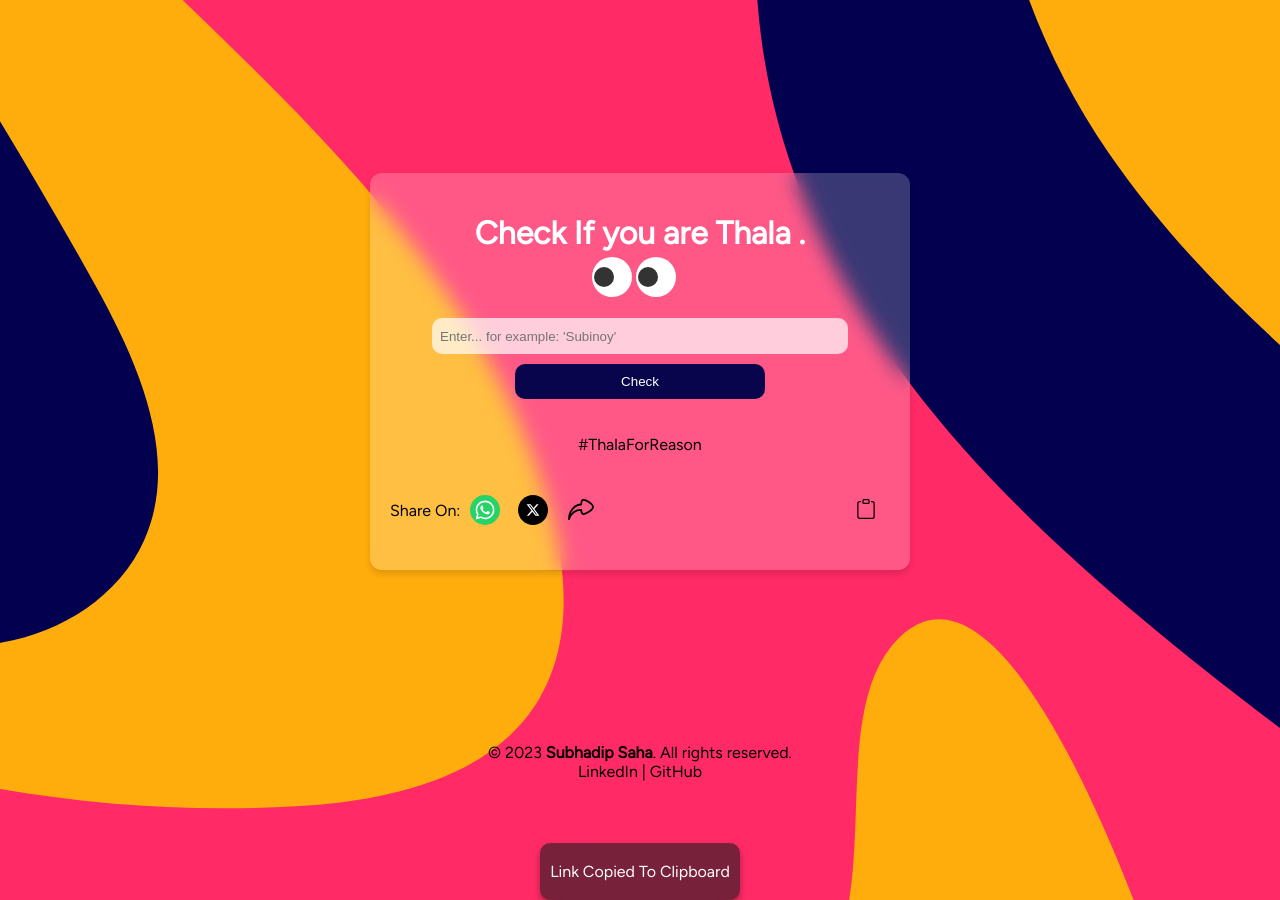
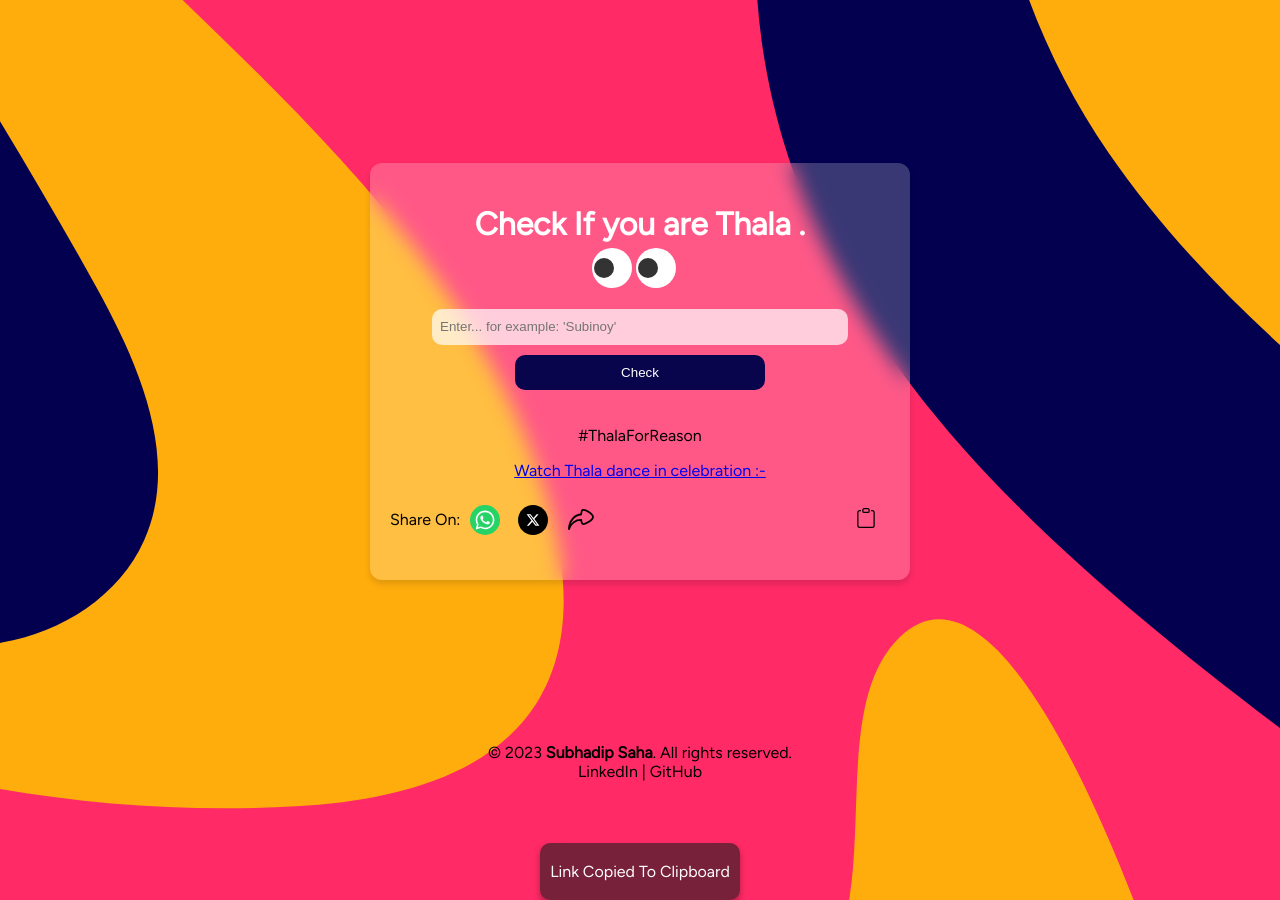
Before and after one commit to subh05sus/ThalaForReason, a website: page src/index.html in a window 1280 px wide. Drawn offline with nearby package versions, Linux system fonts and the light colour scheme; a web font is replaced by a local one.

Commit message:
added youtube link and placed it below #tfr

```diff
--- a/src/index.html
+++ b/src/index.html
@@ -35,6 +35,7 @@
       </div>
     <div class="thala">
       <p class="tfr">#ThalaForReason</p>
+      <a href="https://youtube.com/watch?v=fr0IdjEJu9c" class="tfr">Watch Thala dance in celebration :- </a>
     </div>
     <div class="lower">
       <div class="share">
--- a/src/styles.css
+++ b/src/styles.css
@@ -92,6 +92,7 @@ button:hover {
 
 .thala {
   display: flex;
+  flex-direction: column;
   text-align: center;
   justify-content: center;
   align-items: center;
```
